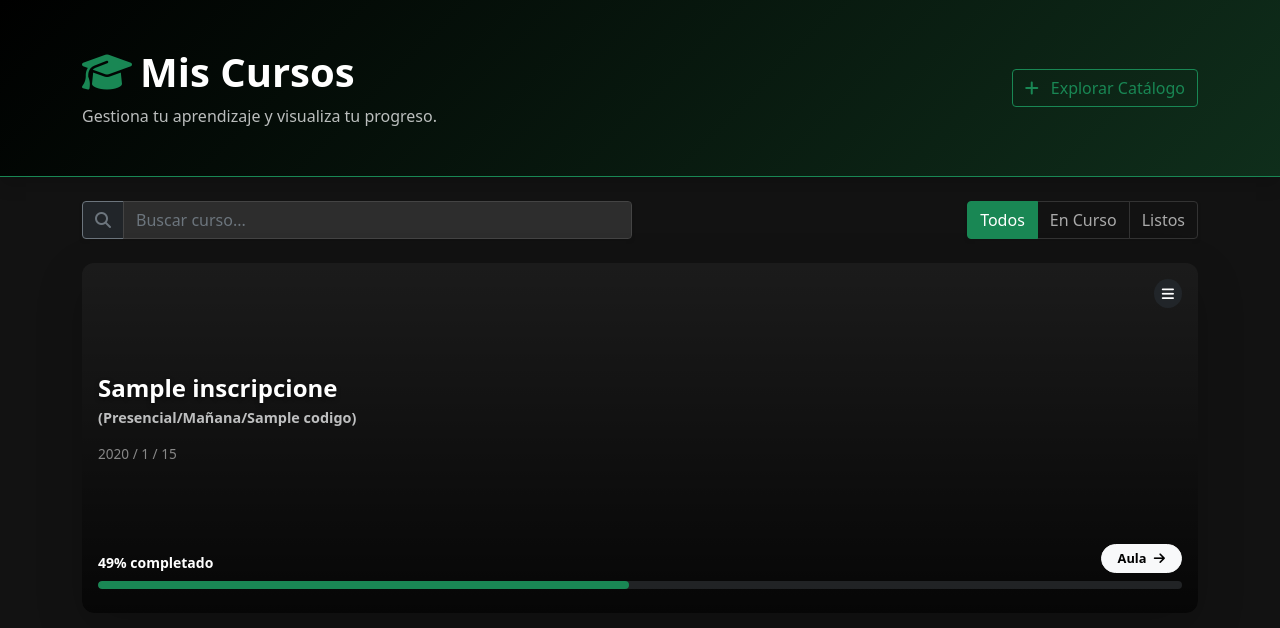
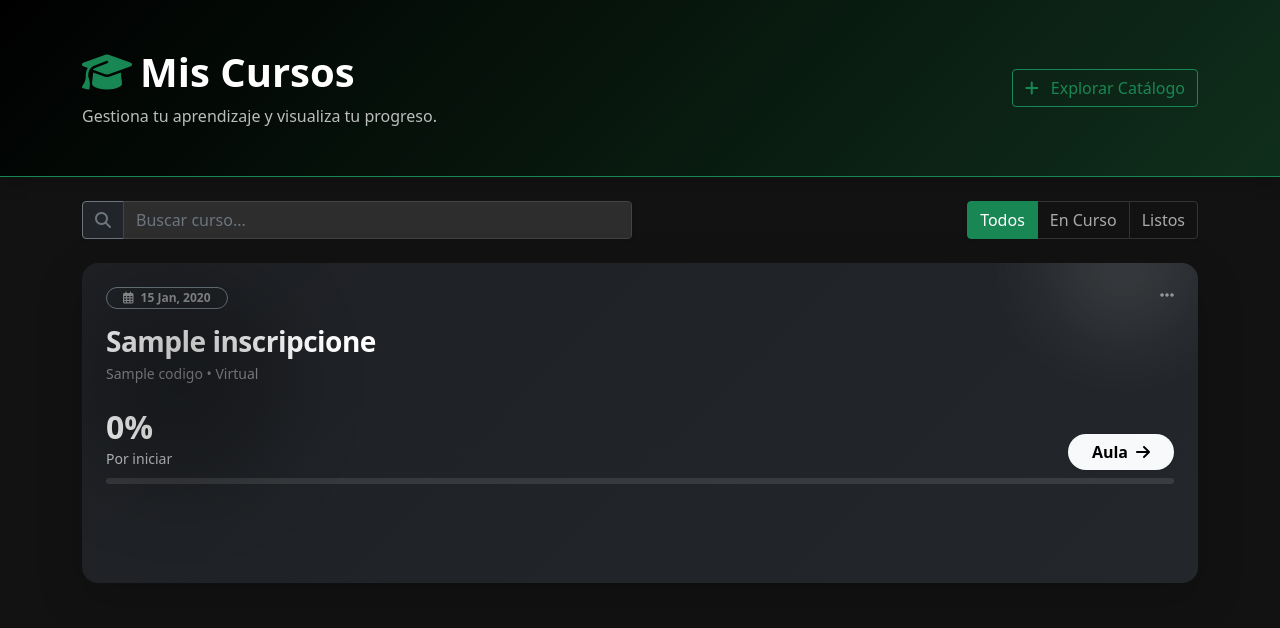
Before and after one commit to J0CIR0/BoloNet, a PHP site: the page made by views/cursos/mis_cursos.php in a window 1280 px wide. Shown: the part 56-684 px from the top of the page. Run offline with PHP 8.4, Linux system fonts and the light colour scheme; tables that the repository leaves empty hold one stand-in row (values such as "Sample post"); the template is opened without the code that fills it: most values are stand-ins (such as "Sample title", 1, 10 or a date in 2020); some libraries are stand-ins or nearby versions.

Commit message:
feat: add mis_cursos view to display user's enrolled courses with progress tracking and filtering.

```diff
--- a/views/cursos/mis_cursos.php
+++ b/views/cursos/mis_cursos.php
@@ -153,78 +153,141 @@ require_once __DIR__ . '/../layouts/header.php';
         </div>
     <?php else: ?>
 
-        <?php foreach ($inscripciones as $fila): ?>
+        <?php
+        // Definir una paleta de degradados premium para las tarjetas
+        $gradients = [
+            'linear-gradient(135deg, #1e2024 0%, #23272b 100%)', // Dark Modern
+            'linear-gradient(135deg, #0f172a 0%, #1e293b 100%)', // Slate Blue
+            'linear-gradient(135deg, #18181b 0%, #27272a 100%)', // Zinc
+            'linear-gradient(135deg, #14532d 0%, #166534 100%)', // Dark Green (Subtle)
+            'linear-gradient(135deg, #312e81 0%, #3730a3 100%)', // Indigo Night
+        ];
+        ?>
+
+        <?php foreach ($inscripciones as $index => $fila): ?>
             <?php
             $est = $fila['estado_inscripcion'];
             $nombreCurso = isset($fila['nombre']) ? $fila['nombre'] : 'Curso sin nombre';
             $codigo = isset($fila['codigo']) ? $fila['codigo'] : '---';
 
-            // Simulación de datos para diseño (adaptar con datos reales si existen)
-            $progreso = rand(0, 100);
-            $fecha = isset($fila['fecha_inscripcion']) ? date('Y / n / j', strtotime($fila['fecha_inscripcion'])) : '2025 / 1 / 1';
-            $modalidad = "Presencial/Mañana"; // Placeholder
+            // --- CÁLCULO DE PROGRESO BASADO EN FECHAS ---
+            $now = time();
+            $fechaInicioStr = $fila['fecha_inicio'] ?? null;
+            $fechaFinStr = $fila['fecha_fin'] ?? null;
 
-            // Colores de tarjeta según el índice para variar (opcional)
-            $cardColors = ['#1a1a1a', '#0f2e1b', '#1c1c1c'];
-            $bgColor = $cardColors[rand(0, 2)];
+            $start = $fechaInicioStr ? strtotime($fechaInicioStr) : 0;
+            $end = $fechaFinStr ? strtotime($fechaFinStr) : 0;
 
-            // Determinamos color de fondo específico si es que queremos variar por curso
-            // Usando hash del nombre para mantener consistencia
-            $hash = crc32($nombreCurso);
-            $hue = $hash % 360;
-            // Generar un color oscuro basado en el nombre
-            $dynamicBg = "hsl($hue, 40%, 15%)";
+            $progreso = 0;
+            $statusText = "Por iniciar";
+            $statusColor = "secondary"; // default
+
+            if ($start > 0 && $end > 0 && $end > $start) {
+                if ($now >= $end) {
+                    // Curso finalizado
+                    $progreso = 100;
+                    $statusText = "Finalizado";
+                    $statusColor = "success";
+                } elseif ($now < $start) {
+                    // Aún no empieza
+                    $progreso = 0;
+                    $statusText = "Próximamente";
+                    $statusColor = "info";
+                } else {
+                    // En progreso
+                    $totalSeconds = $end - $start;
+                    $elapsed = $now - $start;
+                    $progreso = round(($elapsed / $totalSeconds) * 100);
+                    $statusText = "En curso";
+                    $statusColor = "primary";
+                }
+            } else {
+                // Fechas inválidas, asumimos 0
+                $progreso = 0;
+            }
+
+            // Si ya está aprobado manualmente, forzamos 100%
+            if ($est === 'aprobado') {
+                $progreso = 100;
+                $statusText = "Aprobado";
+                $statusColor = "success";
+            }
+
+            $fechaMostrar = isset($fila['fecha_inicio']) ? date('d M, Y', strtotime($fila['fecha_inicio'])) : '---';
+            $modalidad = "Virtual"; // Placeholder fijo por el momento o dinámico si existe en DB
+
+            // Asignar gradiente basado en índice para variedad ordenada
+            $bgGradient = $gradients[$index % count($gradients)];
             ?>
 
             <div class="col curso-item" data-nombre="<?php echo strtolower($nombreCurso); ?>" data-estado="<?php echo $est; ?>">
-                <!-- Card con diseño Overlay -->
+                <!-- Card con diseño Premium -->
                 <div class="card h-100 border-0 shadow-lg position-relative overflow-hidden text-white"
-                    style="background-color: <?php echo $dynamicBg; ?>; border-radius: 12px; min-height: 350px;">
+                    style="background: <?php echo $bgGradient; ?>; border-radius: 16px; min-height: 320px; transition: transform 0.3s ease, box-shadow 0.3s ease;">
 
-                    <!-- Fondo Semi-transparente o patrón -->
-                    <div class="position-absolute w-100 h-100"
-                        style="background: linear-gradient(180deg, rgba(0,0,0,0.1) 0%, rgba(0,0,0,0.8) 100%); z-index: 1;">
-                    </div>
+                    <!-- Hover Effect Trigger (CSS needed elsewhere or inline) -->
+                    <style>
+                        .curso-item:hover .card {
+                            transform: translateY(-5px);
+                            box-shadow: 0 12px 24px rgba(0, 0, 0, 0.3) !important;
+                        }
 
-                    <!-- Menú de opciones (tres puntos) -->
-                    <div class="position-absolute top-0 end-0 m-3" style="z-index: 2;">
-                        <button class="btn btn-sm btn-dark rounded-circle bg-opacity-50 border-0">
-                            <i class="fas fa-bars"></i>
-                        </button>
-                    </div>
+                        .curso-item:hover .btn-light {
+                            background-color: #fff;
+                            transform: scale(1.05);
+                        }
+                    </style>
 
-                    <!-- Contenido Principal -->
-                    <div class="card-body d-flex flex-column justify-content-center position-relative"
-                        style="z-index: 2; margin-top: 40px;">
+                    <!-- Header de la Card -->
+                    <div class="p-4 d-flex flex-column h-100">
 
-                        <h4 class="fw-bold mb-1" style="text-shadow: 0 2px 4px rgba(0,0,0,0.5);">
-                            <?php echo htmlspecialchars($nombreCurso); ?>
-                        </h4>
+                        <div class="d-flex justify-content-between align-items-start mb-3">
+                            <span class="badge bg-dark bg-opacity-50 border border-secondary text-white-50 rounded-pill px-3">
+                                <i class="far fa-calendar-alt me-1"></i> <?php echo $fechaMostrar; ?>
+                            </span>
 
-                        <p class="mb-3 text-light opacity-75 fw-bold" style="font-size: 0.9rem;">
-                            (<?php echo $modalidad; ?>/<?php echo htmlspecialchars($codigo); ?>)
-                        </p>
+                            <!-- Menú (Visual) -->
+                            <i class="fas fa-ellipsis-h text-white-50"></i>
+                        </div>
 
-                        <p class="text-white-50 mb-0" style="font-size: 0.85rem;">
-                            <?php echo $fecha; ?>
-                        </p>
+                        <div class="mb-auto">
+                            <h3 class="fw-bold mb-1 text-white" style="letter-spacing: -0.5px;">
+                                <?php echo htmlspecialchars($nombreCurso); ?>
+                            </h3>
+                            <p class="text-white-50 mb-0 small">
+                                <?php echo htmlspecialchars($codigo); ?> • <?php echo $modalidad; ?>
+                            </p>
+                        </div>
+
+                        <!-- Footer Info y Progreso -->
+                        <div class="mt-4">
+                            <div class="d-flex justify-content-between align-items-end mb-2">
+                                <div>
+                                    <span class="d-block h2 fw-bold mb-0 text-white"><?php echo $progreso; ?>%</span>
+                                    <small class="text-<?php echo ($progreso == 100) ? 'success' : 'light'; ?> opacity-75">
+                                        <?php echo $statusText; ?>
+                                    </small>
+                                </div>
+                                <a href="index.php?controller=Aula&action=index&id=<?php echo $fila['id']; ?>"
+                                    class="btn btn-light rounded-pill px-4 fw-bold shadow-sm border-0 d-flex align-items-center">
+                                    Aula <i class="fas fa-arrow-right ms-2"></i>
+                                </a>
+                            </div>
+
+                            <div class="progress bg-white bg-opacity-10" style="height: 6px; border-radius: 10px;">
+                                <div class="progress-bar bg-<?php echo $statusColor; ?>" role="progressbar"
+                                    style="width: <?php echo $progreso; ?>%; border-radius: 10px; transition: width 1s ease-in-out;">
+                                </div>
+                            </div>
+                        </div>
 
                     </div>
 
-                    <!-- Footer con Barra de Progreso -->
-                    <div class="card-footer bg-transparent border-0 position-relative pb-4" style="z-index: 2;">
-                        <div class="d-flex justify-content-between align-items-end mb-2">
-                            <span class="small fw-bold text-white"><?php echo $progreso; ?>% completado</span>
-                            <a href="index.php?controller=Aula&action=index&id=<?php echo $fila['id']; ?>"
-                                class="btn btn-sm btn-light px-3 rounded-pill fw-bold" style="font-size: 0.8rem;">
-                                Aula <i class="fas fa-arrow-right ms-1"></i>
-                            </a>
-                        </div>
-                        <div class="progress bg-secondary bg-opacity-25" style="height: 8px; border-radius: 4px;">
-                            <div class="progress-bar bg-success" role="progressbar"
-                                style="width: <?php echo $progreso; ?>%; border-radius: 4px;"></div>
-                        </div>
-                    </div>
+                    <!-- Decoración de Fondo (Círculos sutiles) -->
+                    <div class="position-absolute top-0 end-0 translate-middle-y me-n4 mt-n4 rounded-circle bg-white bg-opacity-10"
+                        style="width: 150px; height: 150px; filter: blur(40px);"></div>
+                    <div class="position-absolute bottom-0 start-0 translate-middle-y ms-n4 mb-n4 rounded-circle bg-black bg-opacity-25"
+                        style="width: 200px; height: 200px; filter: blur(40px);"></div>
                 </div>
             </div>
         <?php endforeach; ?>
```
